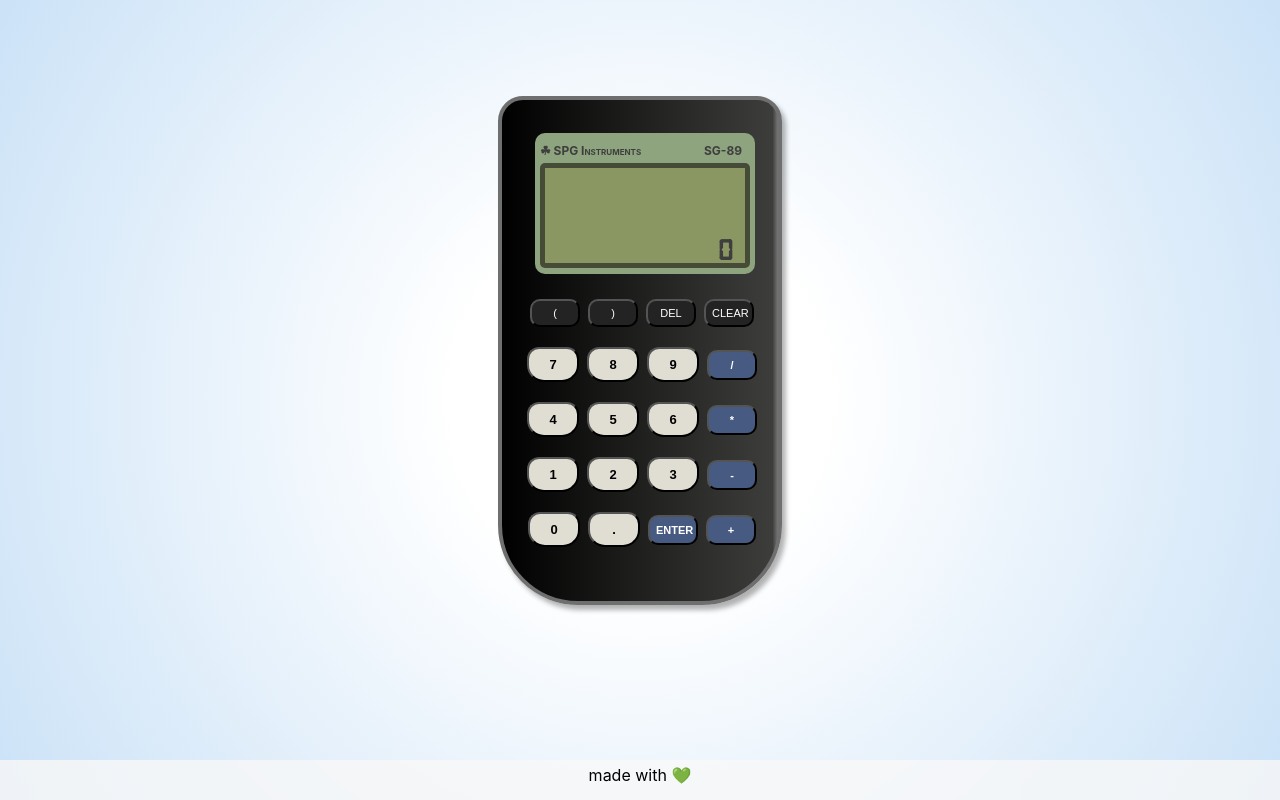
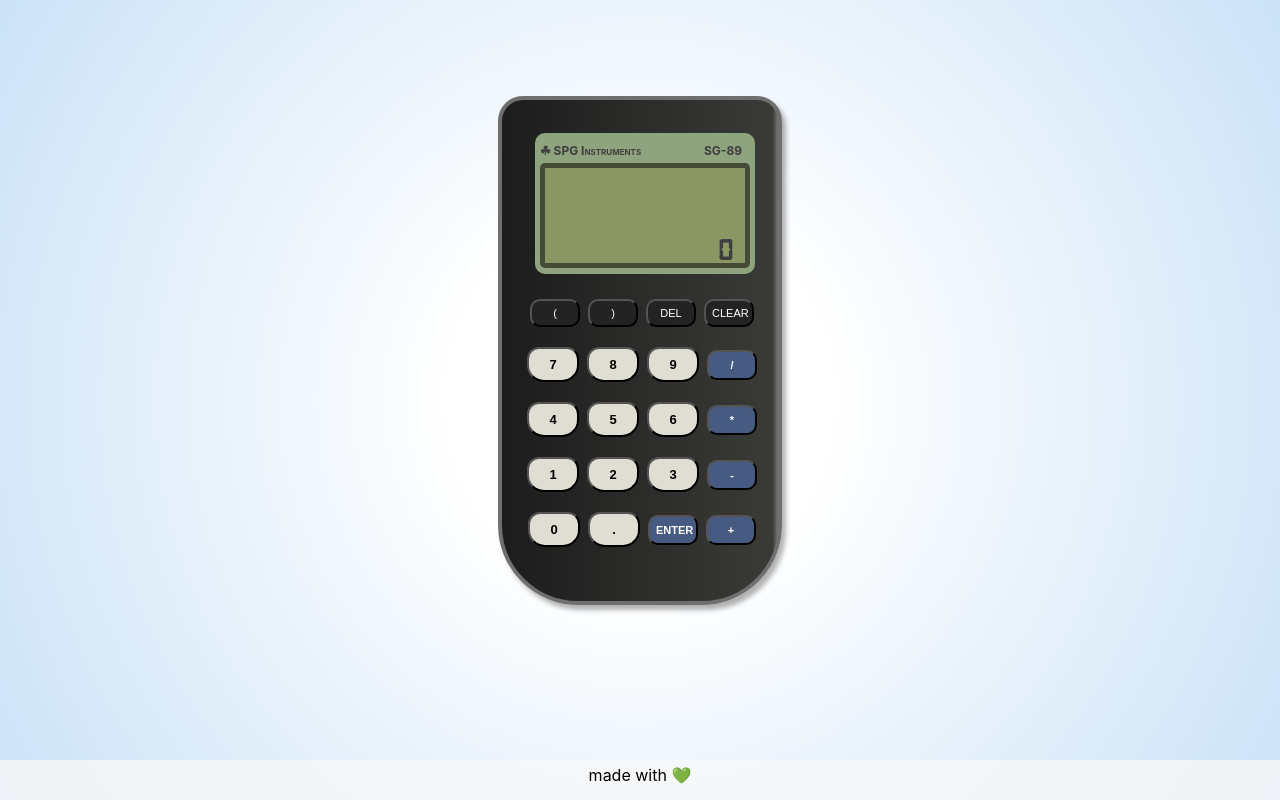
Before and after one commit to nodrognaes/calc, a React (Vite) app: page / in a window 1280 px wide. Built offline with nearby package versions, Linux system fonts and the light colour scheme.

Commit message:
color fix

```diff
--- a/src/components/Calc/calc.css
+++ b/src/components/Calc/calc.css
@@ -3,7 +3,7 @@
     max-width: 210px;
     height: 435px;
     background: rgb(0,0,0);
-    background: linear-gradient(90deg, rgba(0,0,0,1) 0%, rgba(61,61,59,1) 98%, rgba(119,119,119,1) 100%, rgba(255,255,255,1) 100%);
+    background: linear-gradient(90deg, rgb(28, 28, 28) 0%, rgb(58, 58, 55) 98%, rgba(119,119,119,1) 100%, rgba(255,255,255,1) 100%);
     padding: 33px;
     border: 4px solid rgb(111, 111, 111);
     border-radius: 25px 25px 80px 80px;
```
